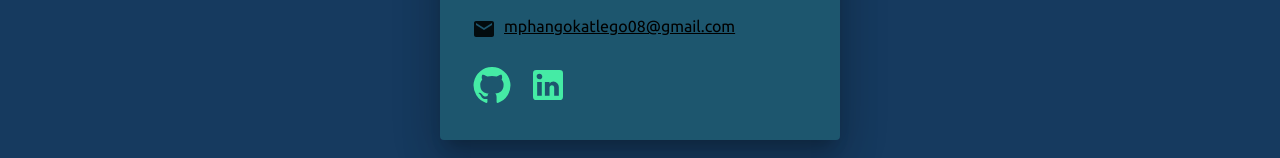
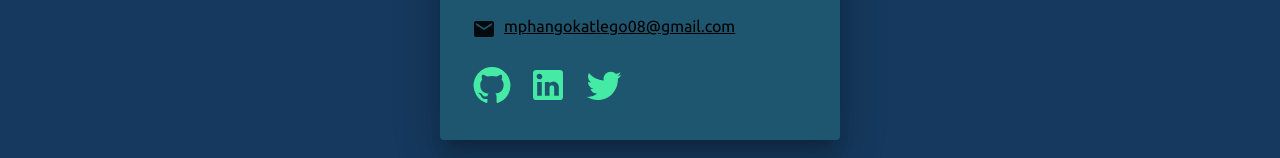
Before and after one commit to katlegomaphango/personal-website, a React (Vite) app: page / in a window 1280 px wide. Shown: the part 3150-3308 px from the top of the page. Built offline with nearby package versions, Linux system fonts and the light colour scheme.

Commit message:
added twitter

```diff
--- a/src/Components/Contact.jsx
+++ b/src/Components/Contact.jsx
@@ -1,7 +1,7 @@
 import styled from "@emotion/styled"
 import { Box, Paper, Typography } from "@mui/material"
 import { theme } from "../theme"
-import { GitHub, LinkedIn, Mail, Phone } from "@mui/icons-material"
+import { GitHub, LinkedIn, Mail, Phone, Twitter } from "@mui/icons-material"
 
 const MainBox = styled(Box)({
     background: theme.palette.primary.dark,
@@ -53,6 +53,13 @@ const Contact = () => {
                             >
                                 <LinkedIn sx={{fontSize: '2.5rem'}} />
                             </a>
+                            <a href="https://twitter.com/mmmm23q1"
+                                rel="noreferrer"
+                                target="_blank"
+                                style={{color: theme.palette.primary.contrastText}}
+                            >
+                                <Twitter sx={{fontSize: '2.5rem'}} />
+                            </a>
                         </Box>
                     </Paper>
                 </Box>
```
